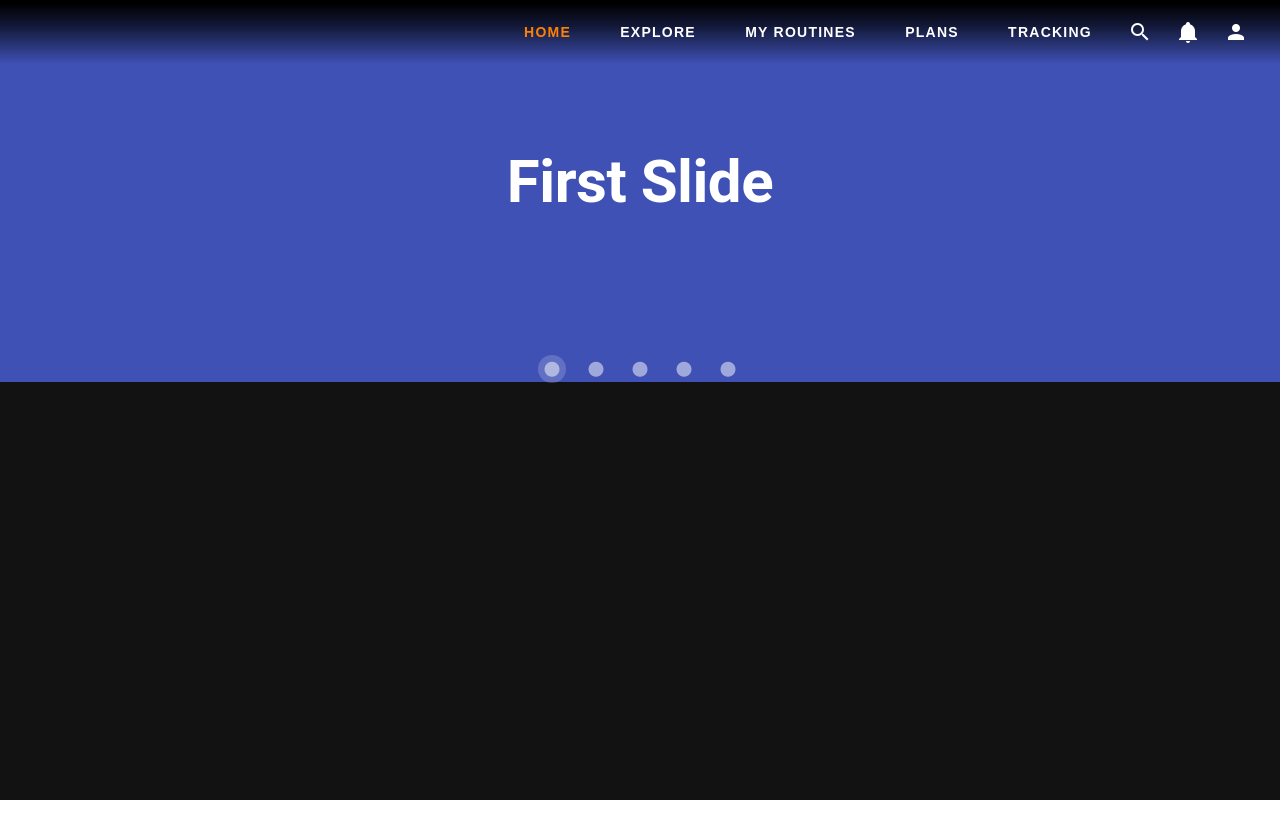
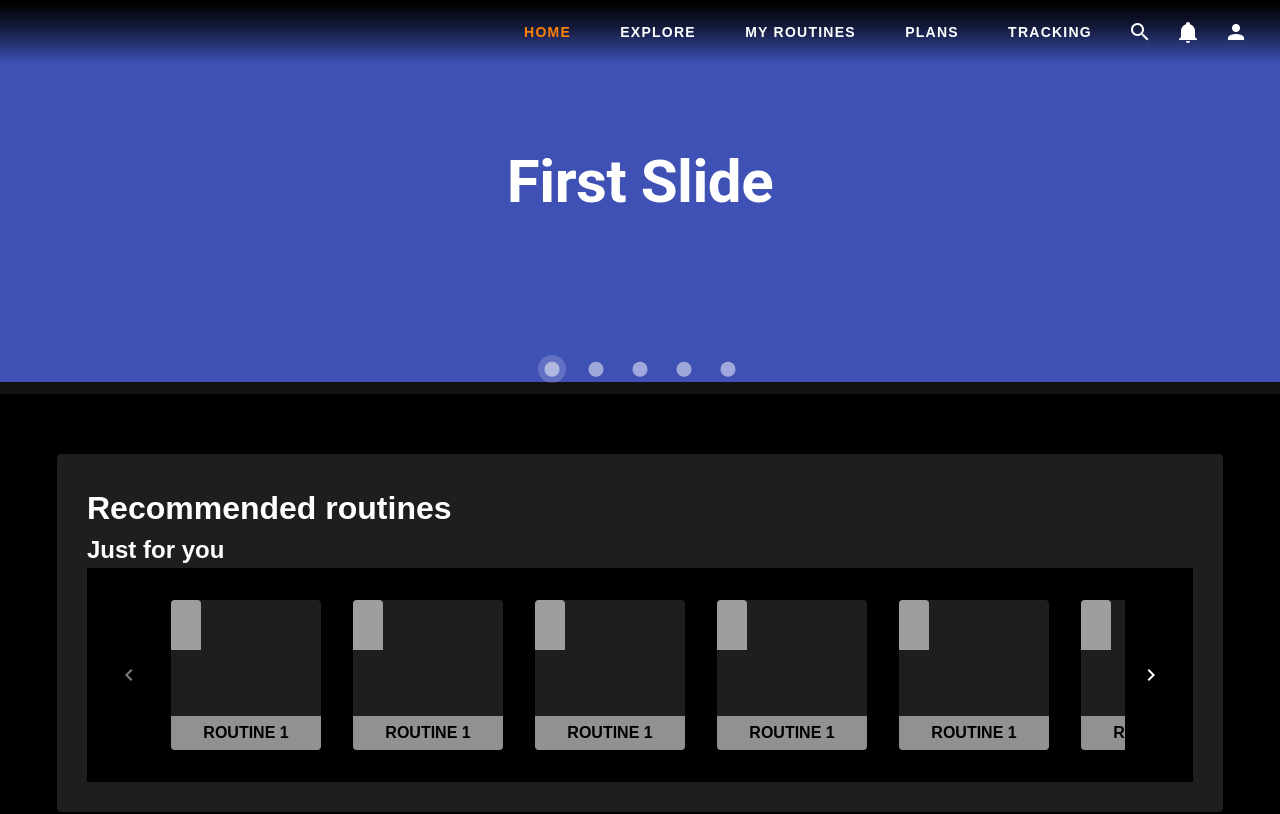
Before and after one commit to gonzaloarca/routina-web, a Vue app in the folder routina/: page / in a window 1280 px wide. Shown: the top 814 px of the page. Built offline with nearby package versions, Linux system fonts and the light colour scheme; grey boxes are pictures that could not be loaded.

Commit message:
Arrancado carousel de rutinas, no funciona la imagen en la card

```diff
--- /dev/null
+++ b/routina/src/components/RoutineCard.vue
@@ -0,0 +1,38 @@
+<template>
+  <div class="routine-card">
+      <v-card height="150" width="150">
+          <img :src="routineData.image" class="card-image">
+          <div class="card-title text-uppercase font-weight-bold black--text">{{routineData.routineName}}</div>
+      </v-card>
+  </div>
+</template>
+
+<script>
+export default {
+  name: "RoutineCard",
+  props: { routineData: Object },
+};
+</script>
+
+<style lang="scss" scoped>
+@import '~vuetify/src/styles/styles.sass';
+
+.routine-card{
+    position: relative;
+}
+.card-image{
+    height: 50px;
+    width: 30px;
+    align-content: bottom;
+}
+.card-title{
+    position: absolute;
+    bottom: 0;
+    left: 0;
+    width: 100%;
+    padding: 5px 0 5px 0;
+    background-color: rgb(145, 145, 145);
+    text-align: center;
+
+}
+</style>
--- /dev/null
+++ b/routina/src/components/RoutineSlideGroup.vue
@@ -0,0 +1,150 @@
+<template>
+  <div class="routine-slide-group">
+    <v-sheet class="mx-auto" color="black" max-width="1300">
+      <v-slide-group class="pa-4" show-arrows>
+        <v-slide-item v-for="routine in routines" :key="routine.routineId">
+          <RoutineCard :routine-data="routine" class="ma-4"/>
+        </v-slide-item>
+      </v-slide-group>
+    </v-sheet>
+  </div>
+</template>
+
+<script>
+import RoutineCard from "./RoutineCard";
+
+export default {
+  name: "RoutineSlideGroup",
+  components: { RoutineCard },
+  data() {
+    return {
+      routines: [
+        //time esta en minutos
+        {
+          routineName: "Routine 1",
+          routineId: 1,
+          author: "Julian Sicardi",
+          type: "Cardio",
+          difficulty: 2,
+          muscleGroup: "Legs",
+          time: 45,
+          image: "../assets/routine1.jpg",
+        },
+        {
+          routineName: "Routine 1",
+          routineId: 2,
+          author: "Julian Sicardi",
+          type: "Cardio",
+          difficulty: 2,
+          muscleGroup: "Legs",
+          time: 45,
+          image: "../assets/routine1.jpg",
+        },
+        {
+          routineName: "Routine 1",
+          routineId: 3,
+          author: "Julian Sicardi",
+          type: "Cardio",
+          difficulty: 2,
+          muscleGroup: "Legs",
+          time: 45,
+          image: "../assets/routine1.jpg",
+        },
+        {
+          routineName: "Routine 1",
+          routineId: 4,
+          author: "Julian Sicardi",
+          type: "Cardio",
+          difficulty: 2,
+          muscleGroup: "Legs",
+          time: 45,
+          image: "../assets/routine1.jpg",
+        },
+        {
+          routineName: "Routine 1",
+          routineId: 5,
+          author: "Julian Sicardi",
+          type: "Cardio",
+          difficulty: 2,
+          muscleGroup: "Legs",
+          time: 45,
+          image: "../assets/routine1.jpg",
+        },
+        {
+          routineName: "Routine 1",
+          routineId: 6,
+          author: "Julian Sicardi",
+          type: "Cardio",
+          difficulty: 2,
+          muscleGroup: "Legs",
+          time: 45,
+          image: "../assets/routine1.jpg",
+        },
+        {
+          routineName: "Routine 1",
+          routineId: 7,
+          author: "Julian Sicardi",
+          type: "Cardio",
+          difficulty: 2,
+          muscleGroup: "Legs",
+          time: 45,
+          image: "../assets/routine1.jpg",
+        },
+        {
+          routineName: "Routine 1",
+          routineId: 8,
+          author: "Julian Sicardi",
+          type: "Cardio",
+          difficulty: 2,
+          muscleGroup: "Legs",
+          time: 45,
+          image: "../assets/routine1.jpg",
+        },
+        {
+          routineName: "Routine 1",
+          routineId: 9,
+          author: "Julian Sicardi",
+          type: "Cardio",
+          difficulty: 2,
+          muscleGroup: "Legs",
+          time: 45,
+          image: "../assets/routine1.jpg",
+        },
+        {
+          routineName: "Routine 1",
+          routineId: 10,
+          author: "Julian Sicardi",
+          type: "Cardio",
+          difficulty: 2,
+          muscleGroup: "Legs",
+          time: 45,
+          image: "../assets/routine1.jpg",
+        },
+        {
+          routineName: "Routine 1",
+          routineId: 11,
+          author: "Julian Sicardi",
+          type: "Cardio",
+          difficulty: 2,
+          muscleGroup: "Legs",
+          time: 45,
+          image: "../assets/routine1.jpg",
+        },
+        {
+          routineName: "Routine 1",
+          routineId: 12,
+          author: "Julian Sicardi",
+          type: "Cardio",
+          difficulty: 2,
+          muscleGroup: "Legs",
+          time: 45,
+          image: "../assets/routine1.jpg",
+        },
+      ],
+    };
+  },
+};
+</script>
+
+<style>
+</style>
--- a/routina/src/sass/variables.scss
+++ b/routina/src/sass/variables.scss
@@ -1,7 +1,9 @@
 $body-font-family: 'Raleway';
 $title-font: 'Raleway';
 $nav-bar-height: 70px;
+$content-container-width: 1366px;
 
 :export{
     navBarHeight: $nav-bar-height;
+    contentContainerWidth: $content-container-width;
 }
--- a/routina/src/views/Home.vue
+++ b/routina/src/views/Home.vue
@@ -19,36 +19,67 @@
     <!-- <section class="exhibitor">
       <img class="slide" src="../assets/yoga1.jpg" />
     </section>-->
+
+    <!-- Cuerpo principal con rutinas y contenido -->
+    <div class="home-content">
+      <v-card class="routine-slide-group-container">
+        <h1>Recommended routines</h1>
+        <h2>Just for you</h2>
+        <RoutineSlideGroup />
+      </v-card>
+      <v-card class="routine-slide-group-container">
+        <h1>Recommended routines</h1>
+        <h2>Just for you</h2>
+        <RoutineSlideGroup />
+      </v-card>
+      <!-- <div class="routine-slide-group-container">
+        <h1>Recommended routines</h1>
+        <h2>Just for you</h2>
+        <RoutineSlideGroup />
+      </div> -->
+    </div>
   </div>
 </template>
 
 <script>
+import RoutineSlideGroup from "../components/RoutineSlideGroup";
 // @ is an alias to /src
 
 export default {
   name: "Home",
-  data(){
-    return{
+  components: { RoutineSlideGroup },
+  data() {
+    return {
       colors: [
-          'indigo',
-          'warning',
-          'pink darken-2',
-          'red lighten-1',
-          'deep-purple accent-4',
-        ],
-        slides: [
-          'First',
-          'Second',
-          'Third',
-          'Fourth',
-          'Fifth',
-        ],
-    }
-  }
+        "indigo",
+        "warning",
+        "pink darken-2",
+        "red lighten-1",
+        "deep-purple accent-4",
+      ],
+      slides: ["First", "Second", "Third", "Fourth", "Fifth"],
+    };
+  },
 };
 </script>
 
-<style scoped>
+<style scoped lang="scss">
+@import "../sass/variables";
+
+.home-content {
+  max-width: $content-container-width;
+  margin: auto;
+  padding: 30px 0 30px 0;
+  background-color: black;
+}
+
+.routine-slide-group-container {
+  max-width: $content-container-width - 200px;
+  margin: 30px auto 30px auto;
+  padding: 30px 30px 30px 30px;
+}
+/*
+Del Carousel Viejo
 .exhibitor {
   height: 400px;
   width: 100vw;
@@ -62,5 +93,5 @@ export default {
   width: 100%;
   height: 400px;
   object-fit: none;
-}
+} */
 </style>
```
Also changed, not shown: routina/src/assets/routine1.jpg (added).
